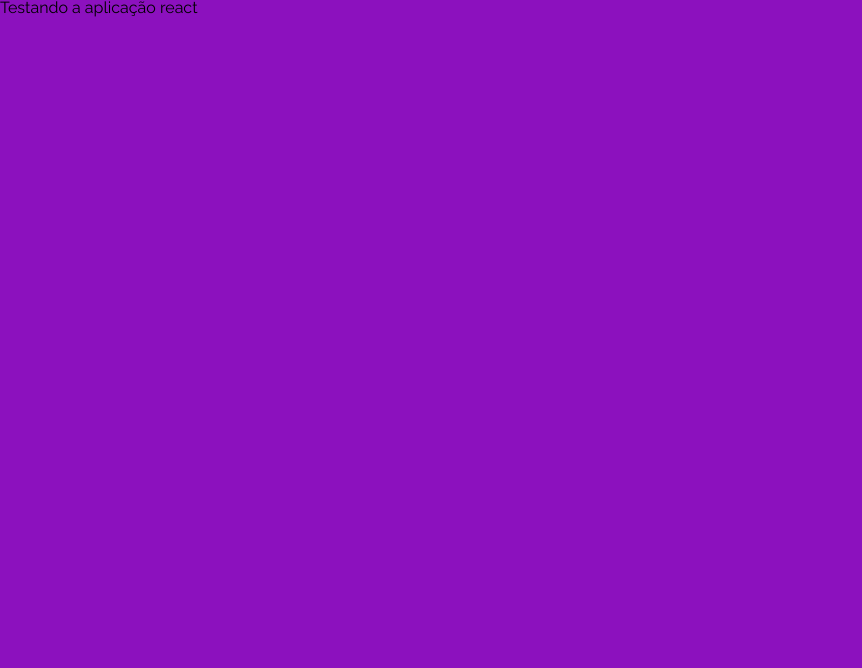
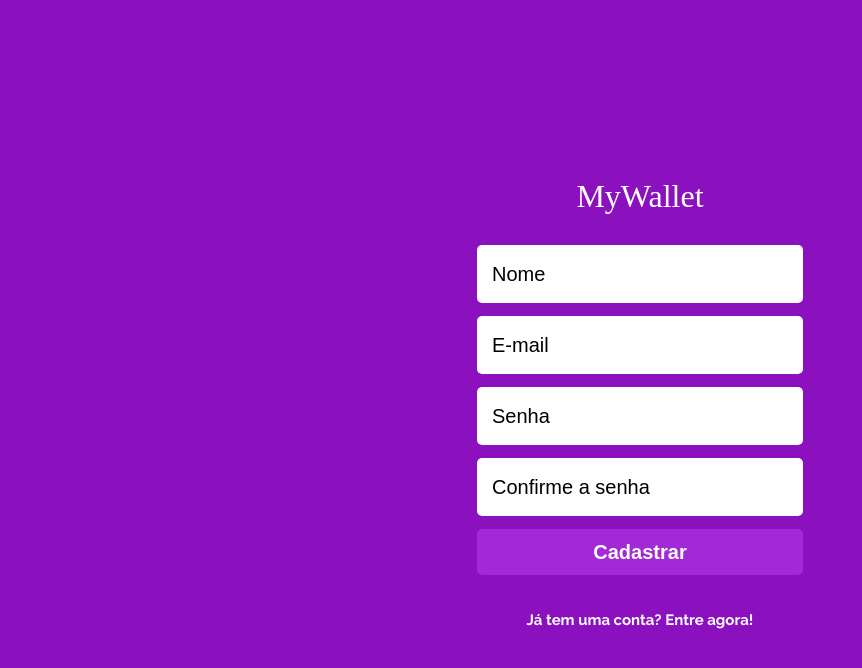
Before and after one commit to HMarcos/projeto13-mywallet-front, a React app: page /register in a window 1280 px wide. Shown: the whole page, without its empty margins (0-862 px from the left). Built offline with nearby package versions, Linux system fonts and the light colour scheme; a web font is replaced by a local one.

Commit message:
Layout das telas de login e cadastro
Foi implementado o layout das telas de login e cadastro da aplicação utilizando principalmente styled-components.

```diff
--- a/public/index.html
+++ b/public/index.html
@@ -4,7 +4,7 @@
 <head>
   <meta charset="utf-8" />
   <meta name="viewport" content="width=device-width, initial-scale=1" />
-  <title>React App</title>
+  <title>My Wallet</title>
 
   <link rel="shortcut icon" href="favicon.svg" type="image/x-icon">
 
--- a/src/components/App.js
+++ b/src/components/App.js
@@ -1,13 +1,30 @@
+import {useState} from "react";
+import { BrowserRouter, Routes, Route } from "react-router-dom";
 import { Reset } from "styled-reset";
 import GlobalStyle from "./GlobalStyle";
 
+import SignIn from "./SignIn";
+import SignUp from "./SingUp";
+
+import UserContext from "./../contexts/UserContext";
+
 export default function App() {
+
+    const [user, setUser] = useState({});
 
     return (
         <>
             <Reset />
             <GlobalStyle />
-            <h1>Testando a aplicação react</h1>
+            <UserContext.Provider value={{user, setUser}}>
+                <BrowserRouter>
+                    <Routes>
+                        <Route path="/" element={<SignIn />}></Route>
+                        <Route path="/register" element={<SignUp />}></Route>
+                    </Routes>
+                </BrowserRouter>
+             </UserContext.Provider>
+
         </>
     );
 }
--- a/src/components/GlobalStyle.js
+++ b/src/components/GlobalStyle.js
@@ -4,6 +4,7 @@ const GlobalStyle = createGlobalStyle`
     *{
         box-sizing: border-box;
         text-decoration: none;
+        border: none;
     }
 
     body{
@@ -11,6 +12,10 @@ const GlobalStyle = createGlobalStyle`
         /*font-family: 'Saira Stencil One', cursive;*/
         background-color: #8C11BE;
     }
+
+    button {
+        cursor: pointer;
+    }
 `;
 
 export default GlobalStyle;
--- /dev/null
+++ b/src/components/SignIn.js
@@ -0,0 +1,137 @@
+import { useState, useContext } from "react";
+import { Link } from "react-router-dom";
+import { ThreeDots } from "react-loader-spinner";
+import styled from "styled-components";
+
+import UserContext from "./../contexts/UserContext";
+
+export default function SignIn() {
+
+    const [login, setLogin] = useState({
+        email: "",
+        password: ""
+    });
+
+    const [loading, setLoading] = useState(false);
+    const { setUser } = useContext(UserContext);
+
+
+    const loginButton = loading ? <ThreeDots color="white" height={13} width={51} /> : "Entrar";
+
+    return (
+        <Content>
+            <Logo>MyWallet</Logo>
+            <LoginForm>
+                <input
+                    type="email"
+                    placeholder="E-mail"
+                    required
+                    disabled={loading}
+                    value={login.email}
+                    onChange={(event) => setLogin({ ...login, email: event.target.value })}
+                >
+                </input>
+
+                <input
+                    type="password"
+                    placeholder="Senha"
+                    required
+                    disabled={loading}
+                    value={login.password}
+                    minLength={8}
+                    onChange={(event) => setLogin({ ...login, password: event.target.value })}
+                >
+                </input>
+
+                <button type="submit" disabled={loading}>
+                    {loginButton}
+                </button>
+            </LoginForm>
+
+            <Link to="/register">
+                <RegisterLink>Primeira vez? Cadastre-se!</RegisterLink>
+            </Link>
+        </Content>
+    )
+}
+
+const Content = styled.main`
+    height: 100vh;
+    display: flex;
+    flex-direction: column;
+    justify-content: center;
+    align-items: center;
+`;
+
+const Logo = styled.h1`
+    font-family: 'Saira Stencil One', cursive;
+    color: #FFFFFF;
+
+    font-weight: 400;
+    font-size: 32px;
+    line-height: 50px;
+
+    margin-bottom: 24px;
+`;
+
+const LoginForm = styled.form`
+    width: min-content;
+    margin-bottom: 36px;
+
+    input{
+        width: 326px;
+        height: 58px;
+
+        font-weight: 400;
+        font-size: 20px;
+        line-height: 23px;
+
+        background: #FFFFFF;
+        border-radius: 5px;
+        color: #000000;
+
+        margin-bottom: 13px;
+
+        padding-left: 15px;
+    }
+
+    input:disabled{
+        background-color: #e3e1e1;
+    }
+
+    input::placeholder {
+        color: #000000;
+    }
+
+    button {
+        width: 326px;
+        height: 46px;
+
+        background: #A328D6;
+        border-radius: 5px;
+
+        font-weight: 700;
+        font-size: 20px;
+        line-height: 23px;
+
+        color: #FFFFFF;
+
+        display: flex;
+        justify-content: center;
+        align-items: center;
+        text-align: center;
+    }
+
+`;
+
+const RegisterLink = styled.span`
+
+    font-weight: 700;
+    font-size: 15px;
+    line-height: 18px;
+
+
+    color: #FFFFFF;
+
+
+`;
--- /dev/null
+++ b/src/components/SingUp.js
@@ -0,0 +1,156 @@
+import { useState } from "react";
+import { Link } from "react-router-dom";
+import { ThreeDots } from "react-loader-spinner";
+import styled from "styled-components";
+
+export default function SignUp() {
+
+    const [register, setRegister] = useState({
+        name: "",
+        email: "",
+        password: "",
+        password_confirmation: ""
+    });
+
+    const [loading, setLoading] = useState(false);
+
+    const registerButton = loading ? <ThreeDots color="white" height={13} width={51} /> : "Cadastrar";
+
+    return (
+        <Content>
+            <Logo>MyWallet</Logo>
+            <LoginForm>
+                <input
+                    type="text"
+                    placeholder="Nome"
+                    required
+                    disabled={loading}
+                    value={register.name}
+                    onChange={(event) => setRegister({ ...register, name: event.target.value })}
+                >
+                </input>
+
+                <input
+                    type="email"
+                    placeholder="E-mail"
+                    required
+                    disabled={loading}
+                    value={register.email}
+                    onChange={(event) => setRegister({ ...register, email: event.target.value })}
+                >
+                </input>
+
+                <input
+                    type="password"
+                    placeholder="Senha"
+                    required
+                    disabled={loading}
+                    value={register.password}
+                    minLength={8}
+                    onChange={(event) => setRegister({ ...register, password: event.target.value })}
+                >
+                </input>
+
+                <input
+                    type="password"
+                    placeholder="Confirme a senha"
+                    required
+                    disabled={loading}
+                    value={register.password}
+                    minLength={8}
+                    onChange={(event) => setRegister({ ...register, password_confirmation: event.target.value })}
+                >
+                </input>
+
+                <button type="submit" disabled={loading}>
+                    {registerButton}
+                </button>
+            </LoginForm>
+
+            <Link to="/">
+                <LoginLink>Já tem uma conta? Entre agora!</LoginLink>
+            </Link>
+        </Content>
+    )
+}
+
+const Content = styled.main`
+    height: 100vh;
+    display: flex;
+    flex-direction: column;
+    justify-content: center;
+    align-items: center;
+`;
+
+const Logo = styled.h1`
+    font-family: 'Saira Stencil One', cursive;
+    color: #FFFFFF;
+
+    font-weight: 400;
+    font-size: 32px;
+    line-height: 50px;
+
+    margin-bottom: 24px;
+`;
+
+const LoginForm = styled.form`
+    width: min-content;
+    margin-bottom: 36px;
+
+    input{
+        width: 326px;
+        height: 58px;
+
+        font-weight: 400;
+        font-size: 20px;
+        line-height: 23px;
+
+        background: #FFFFFF;
+        border-radius: 5px;
+        color: #000000;
+
+        margin-bottom: 13px;
+
+        padding-left: 15px;
+    }
+
+    input:disabled{
+        background-color: #e3e1e1;
+    }
+
+    input::placeholder {
+        color: #000000;
+    }
+
+    button {
+        width: 326px;
+        height: 46px;
+
+        background: #A328D6;
+        border-radius: 5px;
+
+        font-weight: 700;
+        font-size: 20px;
+        line-height: 23px;
+
+        color: #FFFFFF;
+
+        display: flex;
+        justify-content: center;
+        align-items: center;
+        text-align: center;
+    }
+
+`;
+
+const LoginLink = styled.span`
+
+    font-weight: 700;
+    font-size: 15px;
+    line-height: 18px;
+
+
+    color: #FFFFFF;
+
+
+`;
--- /dev/null
+++ b/src/contexts/UserContext.js
@@ -0,0 +1,5 @@
+import {createContext} from "react";
+
+const UserContext = createContext();
+
+export default UserContext;
```
